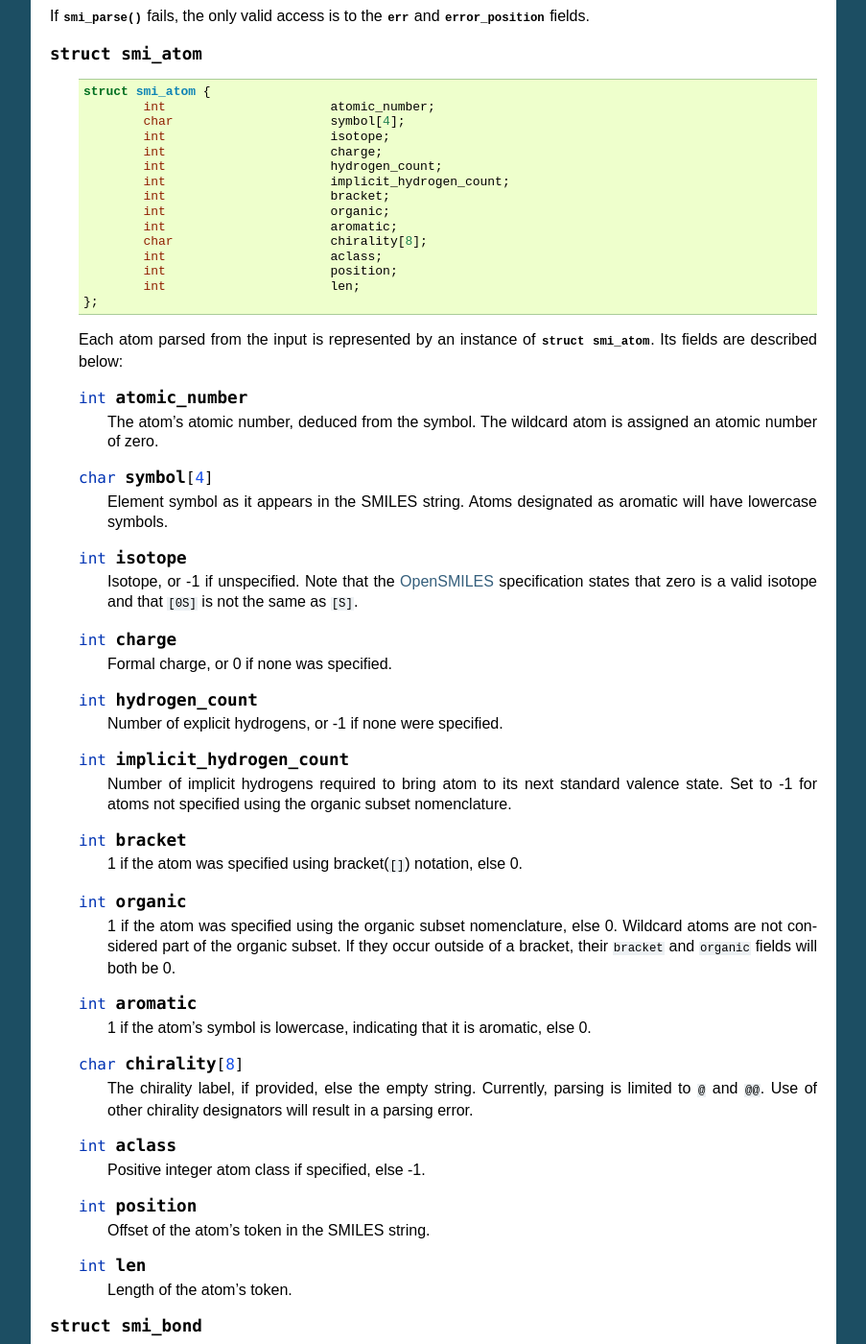
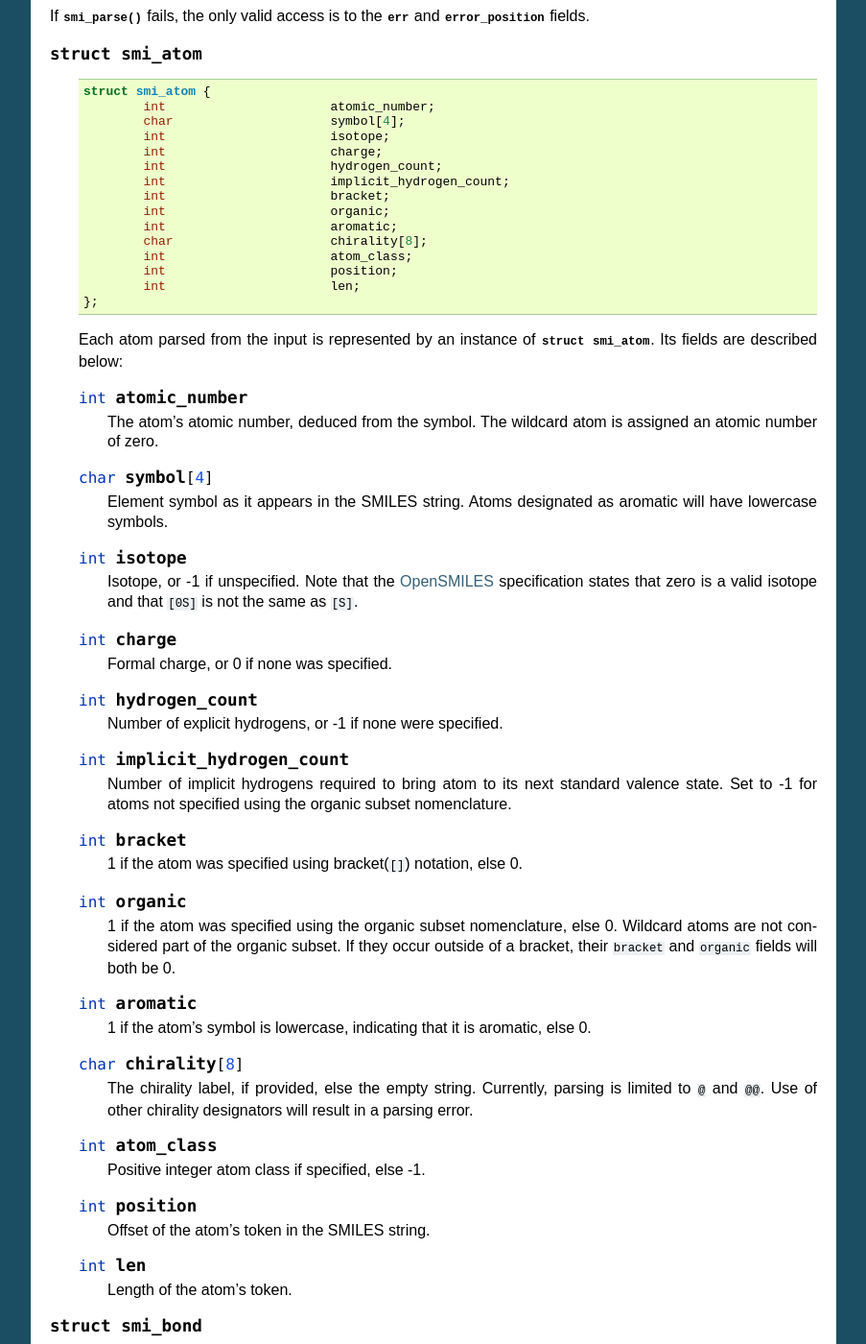
Before and after one commit to cornett/coho, a Sphinx documentation site: the page built from doc/capi.rst, in a window 1280 px wide and 1400 px high, scrolled down 974 px. Shown: the whole window at 96% size, without its empty margins (198-1101 px from the left). Built offline with Sphinx 7.4.7, drawn with Linux system fonts in a browser that asks for light colours.

Commit message:
Expand aclass abbreviation

```diff
--- a/doc/capi.rst
+++ b/doc/capi.rst
@@ -93,7 +93,7 @@ fields.
                 int                      organic;
                 int                      aromatic;
                 char                     chirality[8];
-                int                      aclass;
+                int                      atom_class;
                 int                      position;
                 int                      len;
         };
@@ -157,7 +157,7 @@ fields.
         Currently, parsing is limited to ``@`` and ``@@``.
         Use of other chirality designators will result in a parsing error.
 
-    .. member:: int aclass
+    .. member:: int atom_class
 
         Positive integer atom class if specified, else -1.
 
--- a/doc/pyapi.rst
+++ b/doc/pyapi.rst
@@ -99,7 +99,7 @@ The ``coho.smi`` module contains a parser for the
             Currently, parsing is limited to ``@`` and ``@@``.
             Use of other chirality designators will result in a parsing error.
 
-        ``aclass``
+        ``atom_class``
             Integer atom class if specified, else ``None``.
 
         ``position``
```
Also changed, not shown: 6 other files.
